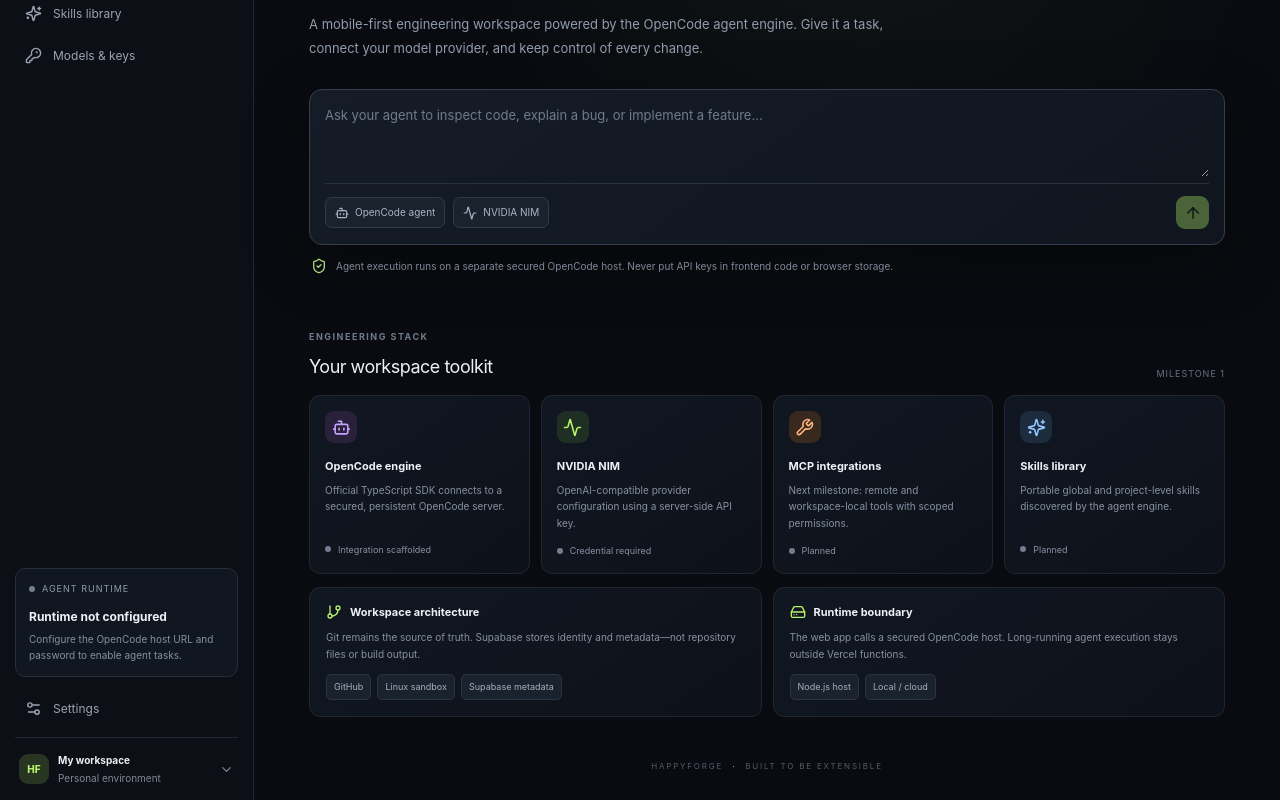
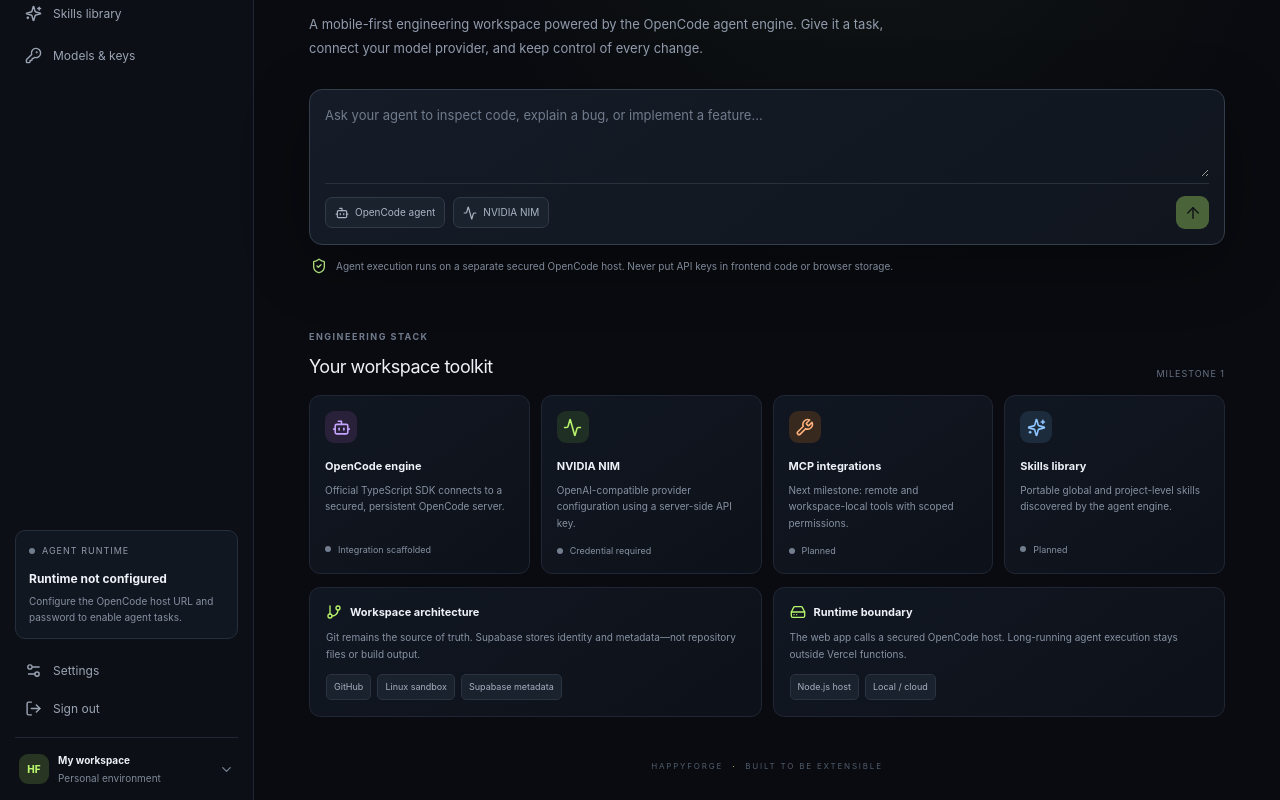
Before and after one commit to animewar3000-dot/Happyforge, a Next.js app: page / in a window 1280 px wide. Shown: the part 311-1111 px from the top of the page. Built offline with nearby package versions, Linux system fonts and the light colour scheme.

Commit message:
feat(auth): add workspace sign out action

```diff
--- a/app/page.tsx
+++ b/app/page.tsx
@@ -5,8 +5,9 @@ import {
   Activity, ArrowUp, Bot, Boxes, Braces, ChevronDown, CircleHelp,
   Command, GitBranch, Github, HardDrive, KeyRound, Menu, MessageSquare,
   Plus, Settings2, ShieldCheck, Sparkles, Wrench, X, LoaderCircle,
-  TerminalSquare, UserRound
+  TerminalSquare, UserRound, LogOut
 } from "lucide-react";
+import { createClient } from "@/lib/supabase/client";
 
 const navItems = [
   { label: "Workspace", icon: Boxes },
@@ -99,6 +100,7 @@ export default function Home() {
             <p>{runtimeStatus === "online" ? "The secured agent host is responding." : "Configure the OpenCode host URL and password to enable agent tasks."}</p>
           </div>
           <button className="nav-item"><Settings2 size={17}/> Settings</button>
+          <button className="nav-item" onClick={async () => { await createClient().auth.signOut(); window.location.assign("/login"); }}><LogOut size={17}/> Sign out</button>
           <div className="profile-row"><div className="avatar">HF</div><div><strong>My workspace</strong><small>Personal environment</small></div><ChevronDown size={15}/></div>
         </div>
       </aside>
```
